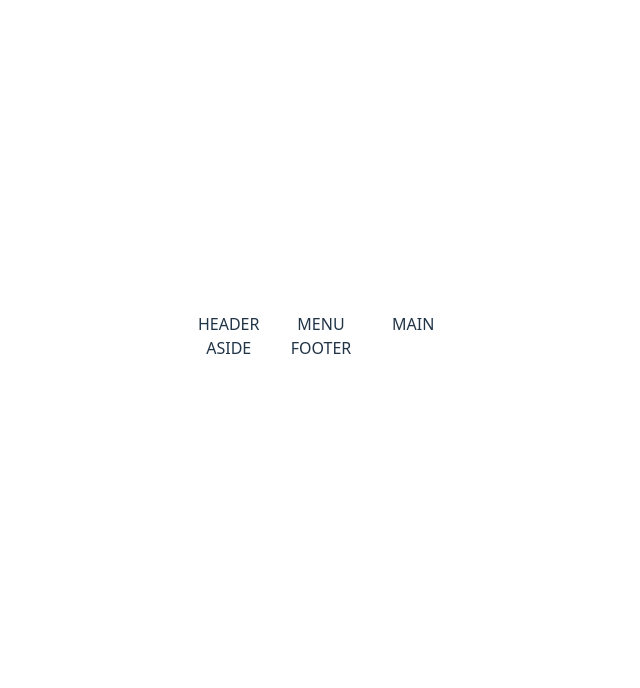
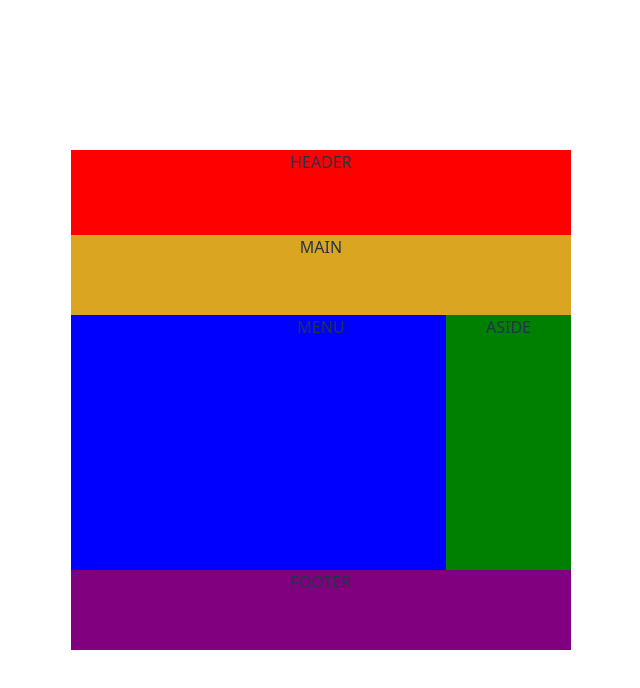
Before and after one commit to Loug522/Svelte-Project, a Svelte app: page / in a window 1280 px wide. Shown: the top 688 px of the page, without its empty margins (319-959 px from the left). Built offline with nearby package versions, Linux system fonts and the light colour scheme.

Commit message:
finished grid 2

```diff
--- a/src/components/GridLayout2.svelte
+++ b/src/components/GridLayout2.svelte
@@ -9,9 +9,36 @@
 <style>
   .container {
     text-transform: uppercase;
+    width: 500px;
+    height: 500px;
 
     display: grid;
     grid-template-columns: 1fr 2fr 1fr;
-    grid-template-rows: 1fr 5vh 3fr 5vh;
+    grid-template-rows: 1fr 10vh 3fr 10vh;
+  }
+
+  .header {
+    grid-area: 1 / 1 / 2 / 5;
+    background: red;
+  }
+
+  .main {
+    grid-area: 2 / 1 / 3 / 5;
+    background: goldenrod;
+  }
+
+  .menu {
+    grid-area: 3 / 1 / 3 / 4;
+    background: blue;
+  }
+
+  .aside {
+    grid-area: 3 / 3 / 4 / 5;
+    background: green;
+  }
+
+  .footer {
+    grid-area: 4 / 1 / -1 / -1;
+    background: purple;
   }
 </style>
```
